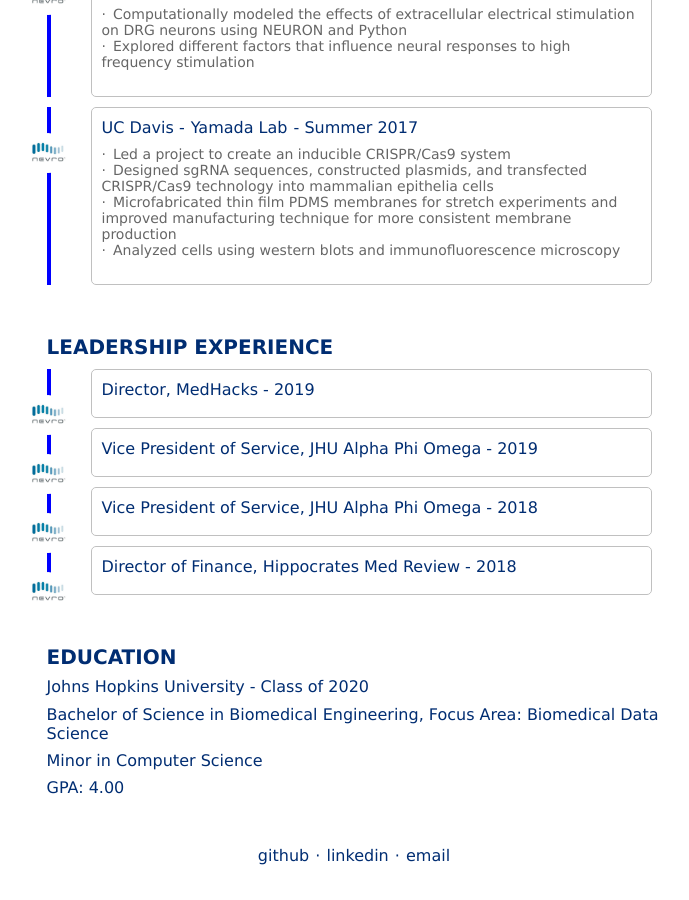
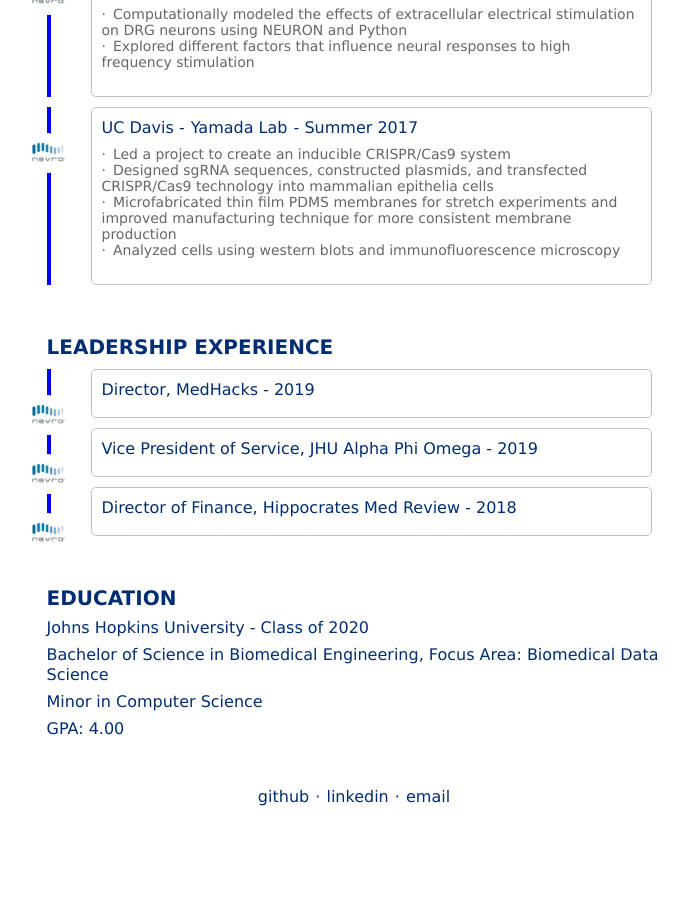
Before and after one commit to ryanlu41/ryanlu41.github.io, a Jekyll site: the page built from experience/index.html, in a window 1280 px wide and 900 px high, scrolled down 1245 px. Shown: the whole window, without its empty margins (286-975 px from the left). Built offline with Jekyll 4.4.1, drawn with Linux system fonts in a browser that asks for light colours; after the commit the page ends 2085 px from its top, so only the background shows below that.

Commit message:
expanded

```diff
--- a/experience/index.html
+++ b/experience/index.html
@@ -148,11 +148,6 @@ title: Ryan Lu - Experience
 		</div>
 		<div class="timeline">
 			<div class="timeline-item nevro">
-				<h4>Vice President of Service, JHU Alpha Phi Omega - 2018</h4>
-			</div>
-		</div>
-		<div class="timeline">
-			<div class="timeline-item nevro">
 				<h4>Director of Finance, Hippocrates Med Review - 2018</h4>
 			</div>
 		</div>
```
